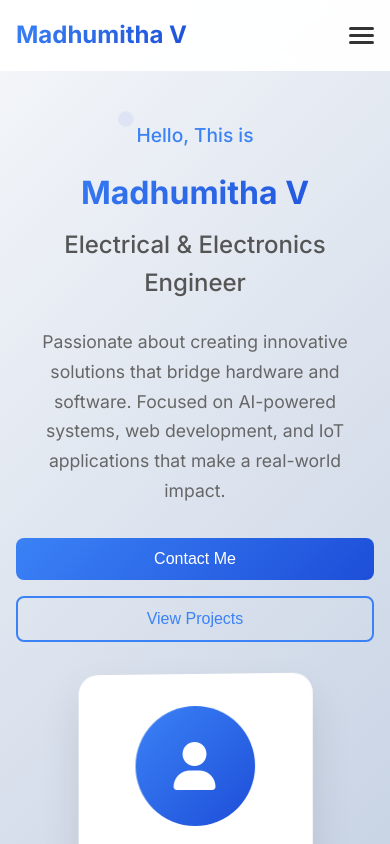
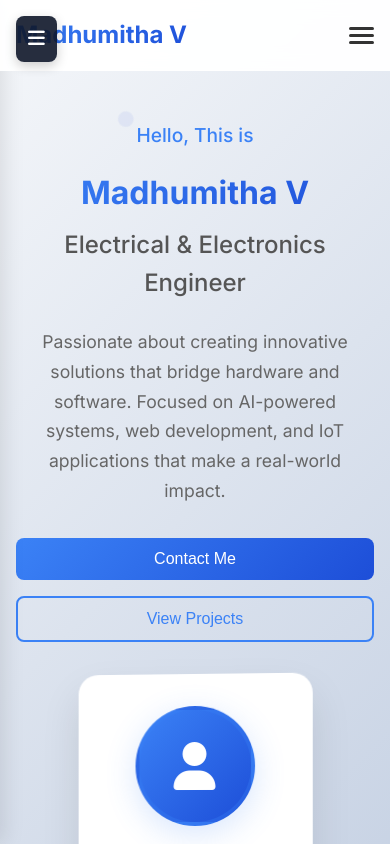
Before and after one commit to madhumitha27V/PORTFOLIO, a React (Create React App) app: page / in a window 390 px wide. Shown: the top 844 px of the page. Built offline with nearby package versions, Linux system fonts and the light colour scheme.

Commit message:
Add professional sidebar with social media icons and navigation

```diff
--- a/src/App.css
+++ b/src/App.css
@@ -11,6 +11,174 @@ body {
   color: #333;
   background-color: #ffffff;
   overflow-x: hidden;
+}
+
+/* Layout Styles */
+.App {
+  display: flex;
+  min-height: 100vh;
+}
+
+.main-content {
+  flex: 1;
+  margin-left: 280px;
+  transition: margin-left 0.3s ease;
+}
+
+@media (max-width: 768px) {
+  .main-content {
+    margin-left: 0;
+  }
+}
+
+/* Sidebar Styles */
+.sidebar {
+  position: fixed;
+  left: 0;
+  top: 0;
+  width: 280px;
+  height: 100vh;
+  background: rgba(15, 23, 42, 0.95);
+  backdrop-filter: blur(10px);
+  padding: 2rem;
+  display: flex;
+  flex-direction: column;
+  align-items: center;
+  z-index: 1000;
+  transition: transform 0.3s ease;
+  box-shadow: 4px 0 20px rgba(0, 0, 0, 0.1);
+}
+
+.sidebar.mobile-hidden {
+  transform: translateX(-100%);
+}
+
+.sidebar-toggle {
+  display: none;
+  position: fixed;
+  top: 1rem;
+  left: 1rem;
+  z-index: 1001;
+  background: rgba(15, 23, 42, 0.9);
+  color: white;
+  border: none;
+  padding: 0.75rem;
+  border-radius: 0.5rem;
+  cursor: pointer;
+  font-size: 1.2rem;
+  box-shadow: 0 4px 12px rgba(0, 0, 0, 0.2);
+}
+
+@media (max-width: 768px) {
+  .sidebar {
+    transform: translateX(-100%);
+  }
+
+  .sidebar.mobile-visible {
+    transform: translateX(0);
+  }
+
+  .sidebar-toggle {
+    display: block;
+  }
+}
+
+.sidebar-profile {
+  text-align: center;
+  margin-bottom: 2rem;
+}
+
+.profile-image {
+  width: 120px;
+  height: 120px;
+  border-radius: 50%;
+  background: linear-gradient(135deg, #3b82f6 0%, #1d4ed8 100%);
+  display: flex;
+  align-items: center;
+  justify-content: center;
+  margin: 0 auto 1rem;
+  font-size: 3rem;
+  color: white;
+  font-weight: bold;
+  border: 4px solid rgba(59, 130, 246, 0.3);
+  box-shadow: 0 8px 32px rgba(59, 130, 246, 0.2);
+}
+
+.profile-name {
+  color: white;
+  font-size: 1.5rem;
+  font-weight: 600;
+  margin-bottom: 0.5rem;
+}
+
+.profile-title {
+  color: #94a3b8;
+  font-size: 0.9rem;
+}
+
+.sidebar-nav {
+  width: 100%;
+  flex: 1;
+}
+
+.nav-item {
+  display: flex;
+  align-items: center;
+  width: 100%;
+  padding: 1rem 1.5rem;
+  margin-bottom: 0.5rem;
+  color: #94a3b8;
+  text-decoration: none;
+  border-radius: 0.75rem;
+  transition: all 0.3s ease;
+  font-weight: 500;
+  cursor: pointer;
+}
+
+.nav-item:hover {
+  background: rgba(59, 130, 246, 0.1);
+  color: #3b82f6;
+  transform: translateX(5px);
+}
+
+.nav-item.active {
+  background: linear-gradient(135deg, #3b82f6 0%, #1d4ed8 100%);
+  color: white;
+  box-shadow: 0 4px 12px rgba(59, 130, 246, 0.3);
+}
+
+.nav-item i {
+  width: 24px;
+  margin-right: 1rem;
+  font-size: 1.1rem;
+}
+
+.sidebar-social {
+  display: flex;
+  justify-content: center;
+  gap: 1rem;
+  margin-top: 2rem;
+}
+
+.social-link {
+  display: flex;
+  align-items: center;
+  justify-content: center;
+  width: 45px;
+  height: 45px;
+  background: rgba(59, 130, 246, 0.1);
+  color: #3b82f6;
+  border-radius: 50%;
+  text-decoration: none;
+  transition: all 0.3s ease;
+  font-size: 1.2rem;
+}
+
+.social-link:hover {
+  background: linear-gradient(135deg, #3b82f6 0%, #1d4ed8 100%);
+  color: white;
+  transform: translateY(-2px);
+  box-shadow: 0 4px 12px rgba(59, 130, 246, 0.3);
 }
 
 .container {
--- a/src/App.js
+++ b/src/App.js
@@ -1,5 +1,6 @@
 import React from 'react';
 import './App.css';
+import Sidebar from './components/Sidebar';
 import Header from './components/Header';
 import Hero from './components/Hero';
 import Skills from './components/Skills';
@@ -11,6 +12,8 @@ import Footer from './components/Footer';
 function App() {
   return (
     <div className="App">
+      <Sidebar />
+      <div className="main-content">
         <Header />
         <Hero />
         <Skills />
@@ -19,6 +22,7 @@ function App() {
         <Contact />
         <Footer />
       </div>
+    </div>
   );
 }
 
--- a/src/components/Contact.js
+++ b/src/components/Contact.js
@@ -51,7 +51,7 @@ const Contact = () => {
               <div className="contact-details">
                 <h3>Email</h3>
                 <p>madhumitha.v@gmail.com</p>
-                <a href="mailto:madhumitha.v@gmail.com" className="contact-link">
+                <a href="mailto:27madhumitha.v@gmail.com" className="contact-link">
                   Send Email
                 </a>
               </div>
--- a/src/components/Footer.js
+++ b/src/components/Footer.js
@@ -19,7 +19,7 @@ const Footer = () => {
     {
       platform: 'Email',
       icon: 'fas fa-envelope',
-      url: 'mailto:madhumitha.v@gmail.com',
+      url: 'mailto:27madhumitha.v@gmail.com',
       color: '#EA4335'
     },
     {
--- /dev/null
+++ b/src/components/Sidebar.js
@@ -0,0 +1,75 @@
+import React, { useState } from 'react';
+
+const Sidebar = () => {
+  const [isMobileOpen, setIsMobileOpen] = useState(false);
+
+  const scrollToSection = (sectionId) => {
+    const element = document.getElementById(sectionId);
+    if (element) {
+      element.scrollIntoView({ behavior: 'smooth' });
+    }
+    setIsMobileOpen(false);
+  };
+
+  const toggleMobileMenu = () => {
+    setIsMobileOpen(!isMobileOpen);
+  };
+
+  return (
+    <>
+      <button className="sidebar-toggle" onClick={toggleMobileMenu}>
+        <i className="fas fa-bars"></i>
+      </button>
+
+      <div className={`sidebar ${isMobileOpen ? 'mobile-visible' : 'mobile-hidden'}`}>
+        <div className="sidebar-profile">
+          <div className="profile-image">
+            MV
+          </div>
+          <h3 className="profile-name">Madhumitha V</h3>
+          <p className="profile-title">Electrical & Electronics Engineer</p>
+        </div>
+
+        <nav className="sidebar-nav">
+          <a href="#home" className="nav-item active" onClick={() => scrollToSection('home')}>
+            <i className="fas fa-home"></i>
+            Home
+          </a>
+          <a href="#skills" className="nav-item" onClick={() => scrollToSection('skills')}>
+            <i className="fas fa-code"></i>
+            Skills
+          </a>
+          <a href="#projects" className="nav-item" onClick={() => scrollToSection('projects')}>
+            <i className="fas fa-project-diagram"></i>
+            Projects
+          </a>
+          <a href="#achievements" className="nav-item" onClick={() => scrollToSection('achievements')}>
+            <i className="fas fa-trophy"></i>
+            Achievements
+          </a>
+          <a href="#contact" className="nav-item" onClick={() => scrollToSection('contact')}>
+            <i className="fas fa-envelope"></i>
+            Contact
+          </a>
+        </nav>
+
+        <div className="sidebar-social">
+          <a href="https://linkedin.com/in/madhumitha" target="_blank" rel="noopener noreferrer" className="social-link">
+            <i className="fab fa-linkedin-in"></i>
+          </a>
+          <a href="https://github.com/madhumitha27V" target="_blank" rel="noopener noreferrer" className="social-link">
+            <i className="fab fa-github"></i>
+          </a>
+          <a href="mailto:madhumitha.v@gmail.com" className="social-link">
+            <i className="fas fa-envelope"></i>
+          </a>
+          <a href="tel:+916381228388" className="social-link">
+            <i className="fas fa-phone"></i>
+          </a>
+        </div>
+      </div>
+    </>
+  );
+};
+
+export default Sidebar;
```
Also changed, not shown: 8 other files (tests, documents, lock files or other folders). Lines whose indentation alone changed are shown as unchanged.
